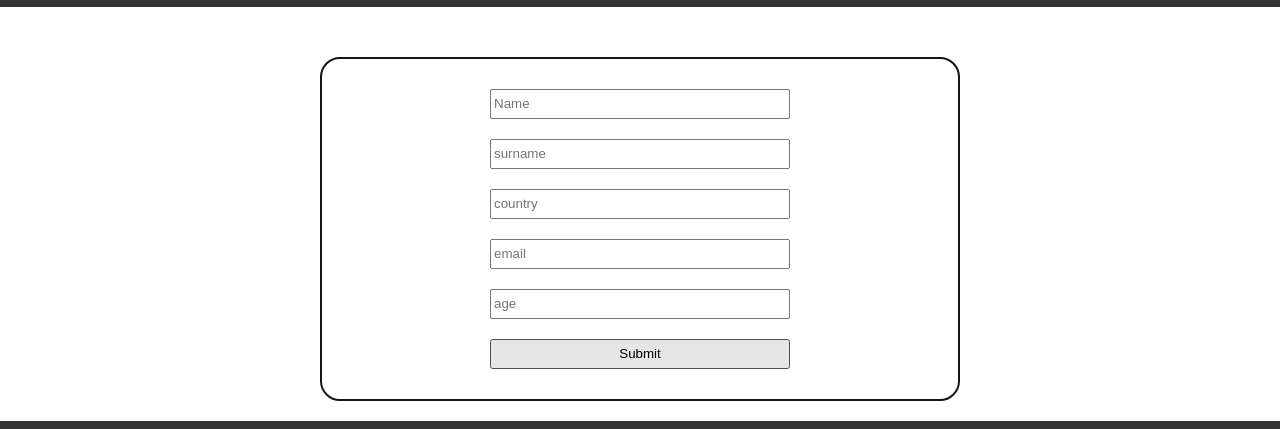
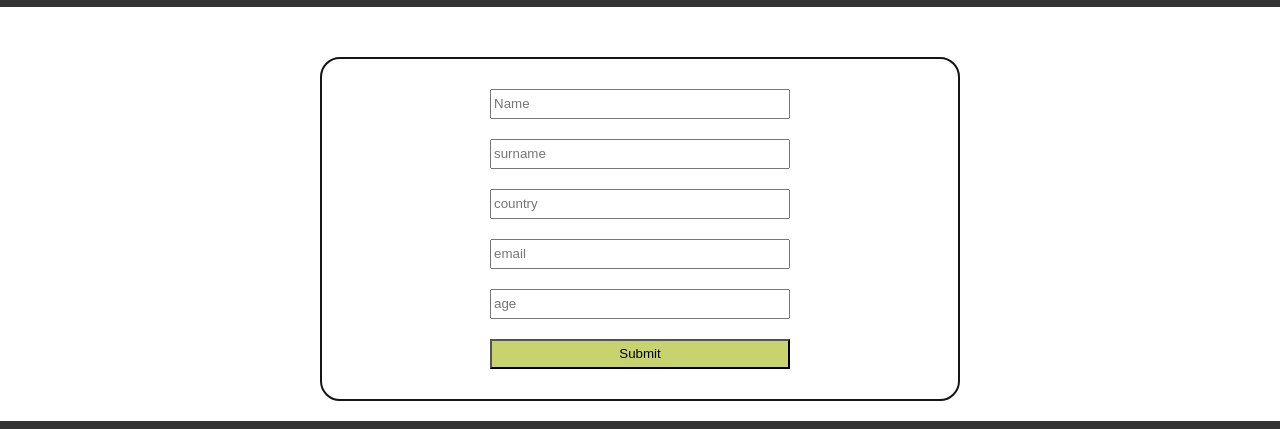
Before and after one commit to Mpirzz/Projecte-AnimeWatch, a plain HTML site: page formulari.html in a window 1280 px wide. In both pictures the pointer is over the input 640 px from the left and 433 px from the top of the page. Shown: the part 80-509 px from the top of the page. Drawn offline with Linux system fonts and the light colour scheme.

Commit message:
al formulari, he afegit un hover al botó d'enviar

```diff
--- a/style.css
+++ b/style.css
@@ -150,6 +150,11 @@ input{
     height: 30px;
     width: 300px;
 }
+
+.enviar input:hover{
+    transition: 00.3s;
+    background-color: #C7D36F;
+}
 /*fin-formulari*/
 
 /*Noticis*/
```
